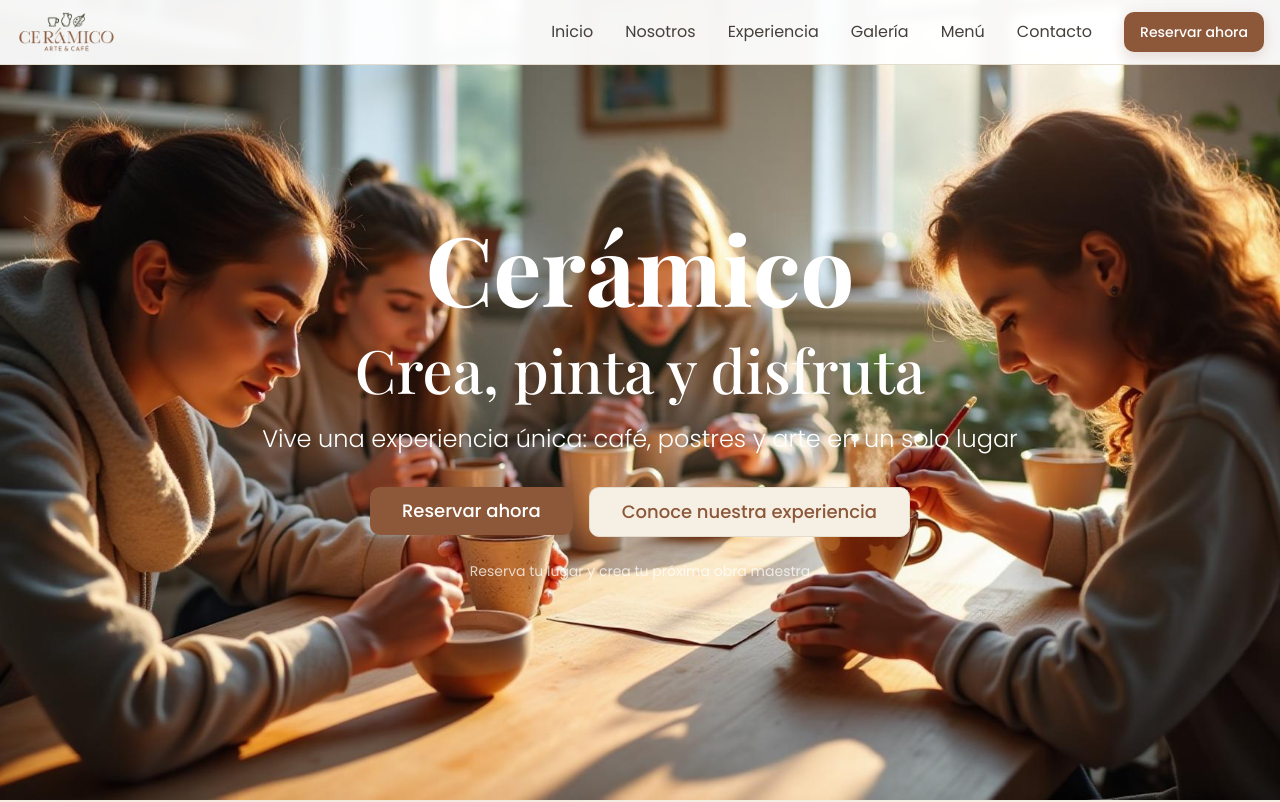
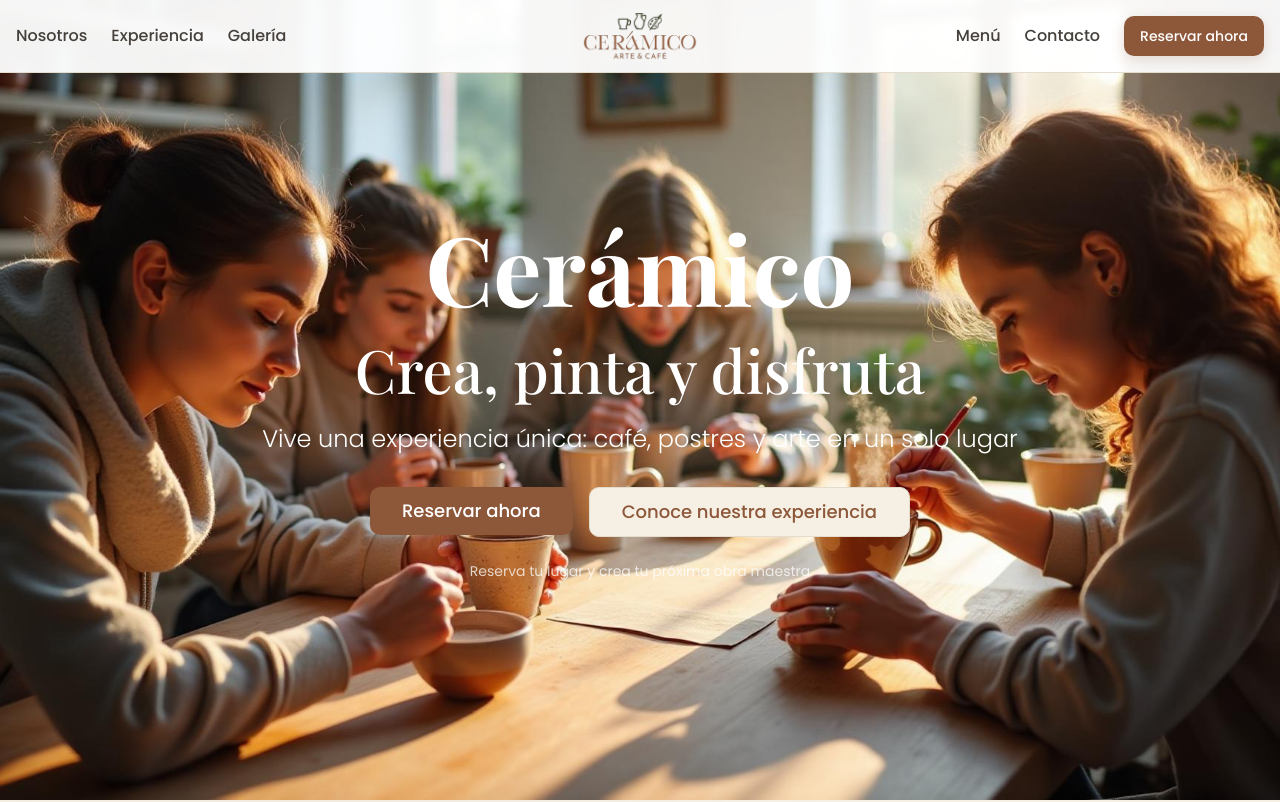
Before and after one commit to DocabyteCompany/ceramic-canvas-cafe, a React (Vite) app: page / in a window 1280 px wide. Shown: the top 802 px of the page. Built offline with nearby package versions, Linux system fonts and the light colour scheme; the HTML template or start-up script is replaced by a standard one.

Commit message:
Refactor navbar layout

```diff
--- a/src/components/Navigation.tsx
+++ b/src/components/Navigation.tsx
@@ -14,51 +14,54 @@ const Navigation = () => {
   return (
     <nav className="fixed top-0 left-0 right-0 z-50 bg-card/95 backdrop-blur-sm border-b border-border">
       <div className="container mx-auto px-4 py-3">
-        <div className="flex items-center justify-between">
-          {/* Logo */}
-          <div className="flex items-center">
-            <img
-              src={ceramicoLogo}
-              alt="Cerámico Logo"
-              className="h-10 w-auto"
-            />
-          </div>
-
-          {/* Desktop Menu */}
-          <div className="hidden md:flex items-center space-x-8">
-            <button
-              onClick={() => scrollToSection('inicio')}
-              className="text-foreground hover:text-primary transition-colors"
-            >
-              Inicio
-            </button>
+        <div className="hidden md:grid md:grid-cols-3 items-center">
+          {/* Left Navigation */}
+          <div className="flex items-center justify-start space-x-6">
             <button
               onClick={() => scrollToSection('nosotros')}
-              className="text-foreground hover:text-primary transition-colors"
+              className="nav-link"
             >
               Nosotros
             </button>
             <button
               onClick={() => scrollToSection('experiencia')}
-              className="text-foreground hover:text-primary transition-colors"
+              className="nav-link"
             >
               Experiencia
             </button>
             <button
               onClick={() => scrollToSection('galeria')}
-              className="text-foreground hover:text-primary transition-colors"
+              className="nav-link"
             >
               Galería
             </button>
+          </div>
+
+          {/* Centered Logo */}
+          <div className="flex items-center justify-center">
+            <button
+              onClick={() => scrollToSection('inicio')}
+              className="hover:scale-105 transition-transform duration-200"
+            >
+              <img
+                src={ceramicoLogo}
+                alt="Cerámico Logo"
+                className="h-12 w-auto"
+              />
+            </button>
+          </div>
+
+          {/* Right Navigation */}
+          <div className="flex items-center justify-end space-x-6">
             <button
               onClick={() => scrollToSection('menu')}
-              className="text-foreground hover:text-primary transition-colors"
+              className="nav-link"
             >
               Menú
             </button>
             <button
               onClick={() => scrollToSection('contacto')}
-              className="text-foreground hover:text-primary transition-colors"
+              className="nav-link"
             >
               Contacto
             </button>
@@ -69,11 +72,24 @@ const Navigation = () => {
               Reservar ahora
             </Button>
           </div>
+        </div>
 
-          {/* Mobile Menu Button */}
+        {/* Mobile Layout */}
+        <div className="md:hidden flex items-center justify-between">
+          <button
+            onClick={() => scrollToSection('inicio')}
+            className="hover:scale-105 transition-transform duration-200"
+          >
+            <img
+              src={ceramicoLogo}
+              alt="Cerámico Logo"
+              className="h-10 w-auto"
+            />
+          </button>
+
           <button
             onClick={() => setIsOpen(!isOpen)}
-            className="md:hidden p-2 text-foreground hover:text-primary"
+            className="p-2 text-foreground hover:text-primary"
           >
             {isOpen ? <X size={24} /> : <Menu size={24} />}
           </button>
@@ -82,12 +98,6 @@ const Navigation = () => {
         {/* Mobile Menu */}
         {isOpen && (
           <div className="md:hidden mt-4 pb-4 space-y-4">
-            <button
-              onClick={() => scrollToSection('inicio')}
-              className="block w-full text-left text-foreground hover:text-primary transition-colors"
-            >
-              Inicio
-            </button>
             <button
               onClick={() => scrollToSection('nosotros')}
               className="block w-full text-left text-foreground hover:text-primary transition-colors"
--- a/src/index.css
+++ b/src/index.css
@@ -121,6 +121,15 @@
     @apply py-16 lg:py-24;
   }
 
+  /* Navigation hover effects */
+  .nav-link {
+    @apply relative text-foreground font-medium transition-all duration-300 ease-out;
+    @apply after:content-[''] after:absolute after:w-full after:h-0.5 after:bg-primary;
+    @apply after:left-0 after:bottom-[-4px] after:scale-x-0 after:origin-right;
+    @apply after:transition-transform after:duration-300 after:ease-out;
+    @apply hover:text-primary hover:after:scale-x-100 hover:after:origin-left;
+  }
+
   /* Smooth animations */
   .animate-fade-in {
     animation: fadeIn 0.6s ease-out forwards;
```
